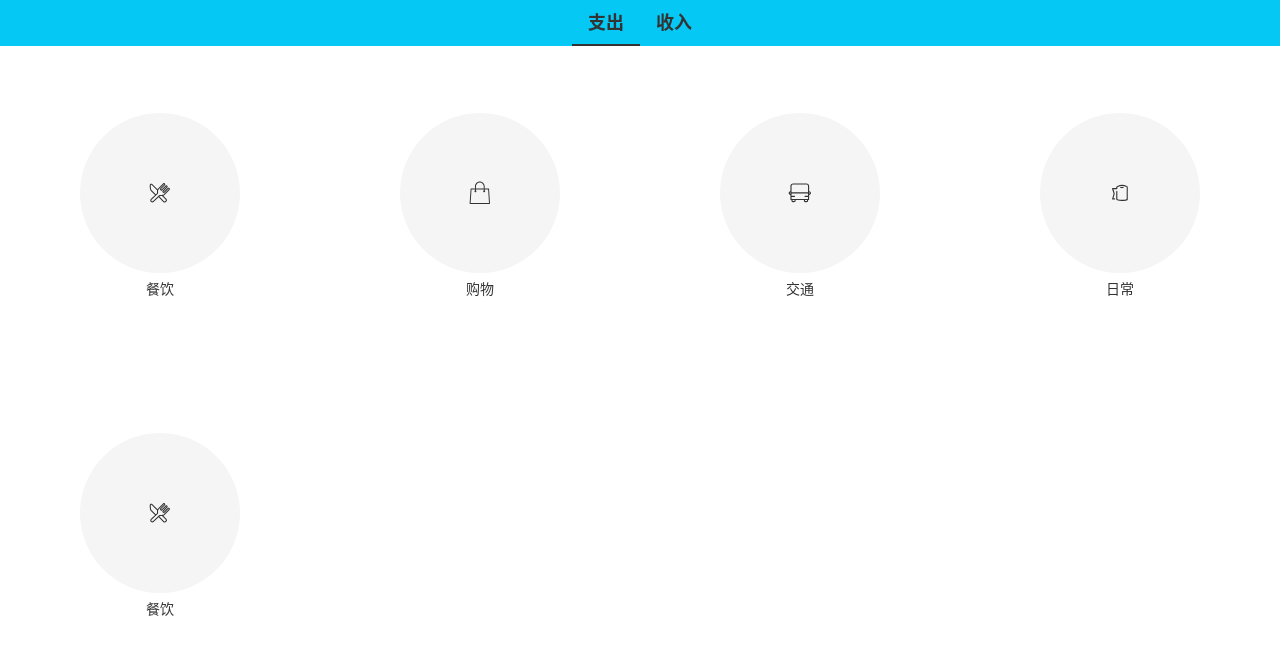
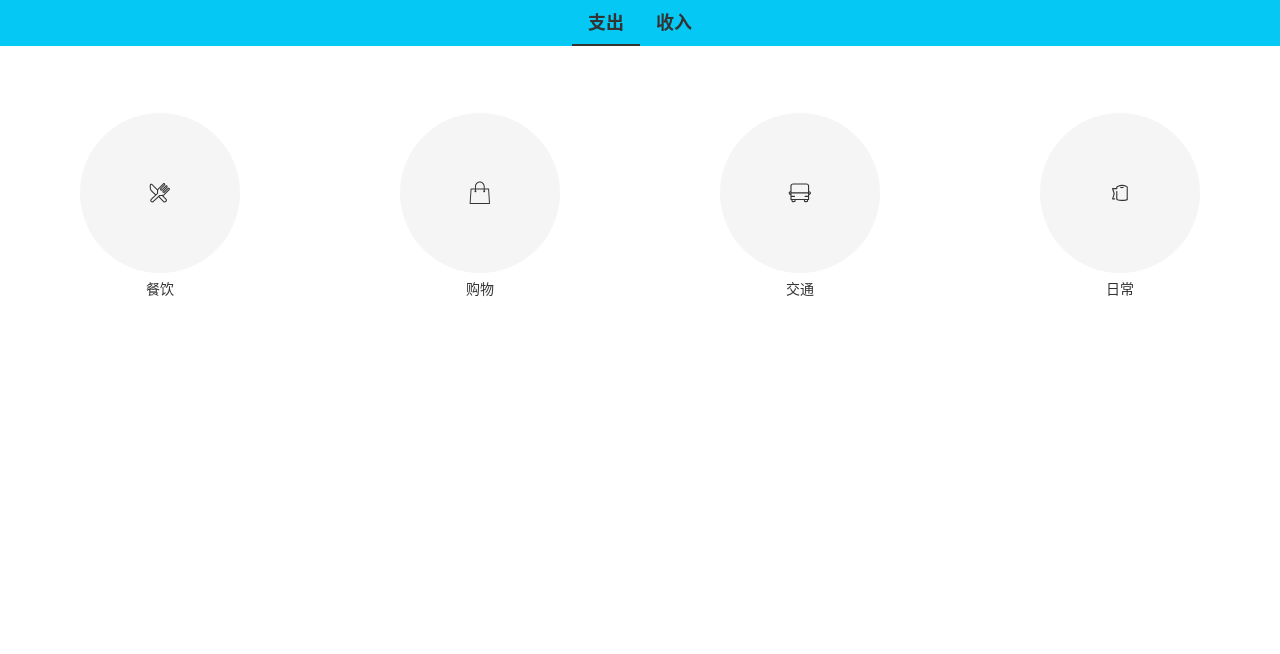
Before and after one commit to UntilTheCore/fingertips-books-react, a React app: page /#/money in a window 1280 px wide. Shown: the top 654 px of the page. Built offline with nearby package versions, Linux system fonts and the light colour scheme.

Commit message:
<Tag />标签可响应点击。

```diff
--- a/src/components/Tag.tsx
+++ b/src/components/Tag.tsx
@@ -35,13 +35,20 @@ const TagSection = styled.section`
 `
 
 const Tag = (props: Props) => {
+
+    const onClickMe = () => {
+        console.log('hi');
+    }
+
     return (
+        <div onClick={onClickMe}>
             <TagSection>
                 <div>
                     <Icon name={ props.iconName } />
                 </div>
                 <span>{ props.tagTitle }</span>
             </TagSection>
+        </div>
     );
 };
 
--- a/src/components/Tags.tsx
+++ b/src/components/Tags.tsx
@@ -19,7 +19,6 @@ const Tags = () => {
     return (
         <TagsSection>
             { liArray }
-            <Tag iconName="dining" tagTitle="餐饮" />
         </TagsSection>
     );
 };
```
Lines whose indentation alone changed are shown as unchanged.
